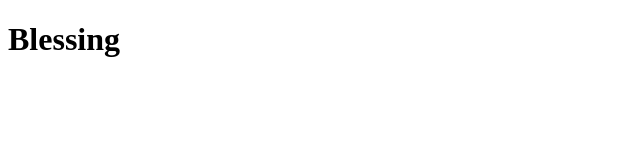
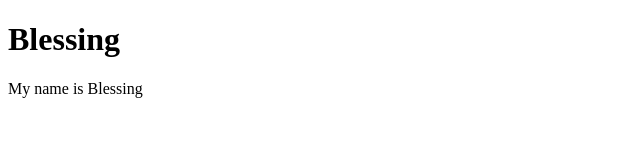
Before and after one commit to blessing1994/Paypal_01, a plain HTML site: page index.html in a window 1280 px wide. Shown: the whole page, without its empty margins (0-640 px from the left). Drawn offline with Linux system fonts and the light colour scheme.

Commit message:
Added Name

```diff
--- a/index.html
+++ b/index.html
@@ -5,5 +5,6 @@
     </head>
     <body>
         <h1>Blessing</h1>
+        <p>My name is Blessing</p>
     </body>
 </html>
```
